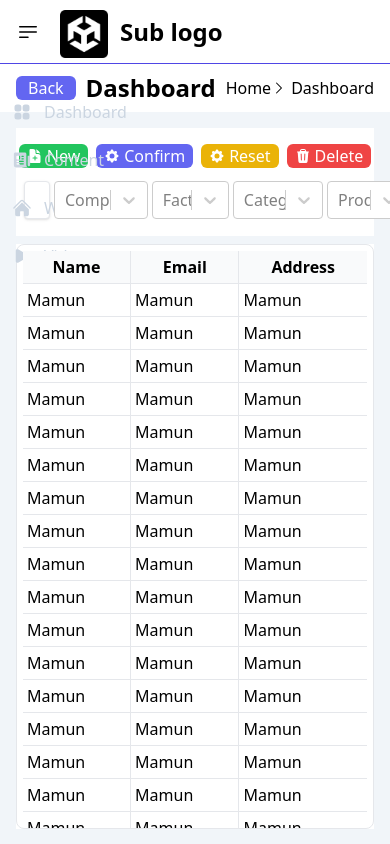
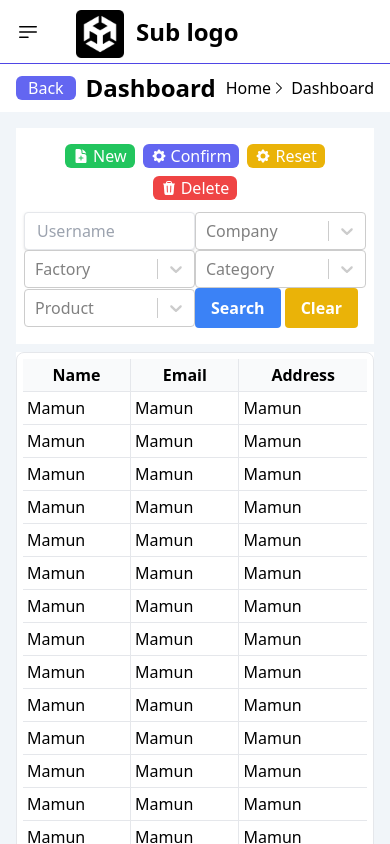
Before and after one commit to suportdevs/react-admin-dashboard-client, a React (Create React App) app: page / in a window 390 px wide. Shown: the top 844 px of the page. Built offline with nearby package versions, Linux system fonts and the light colour scheme.

Commit message:
header, sidebar, off canvas menu and content make responsive

```diff
--- a/src/components/Content.jsx
+++ b/src/components/Content.jsx
@@ -12,28 +12,28 @@ const options = [
 const Content = () => {
     return (
         <>
-        <div className="flex flex-col mt-4 mx-4 rounded-md h-[83vh]">
+        <div className="flex flex-col mt-4 mx-4 rounded-md lg:h-[83vh] ">
             <div className="bg-white flex flex-col py-4 p-2">
-                <div className="flex items-center gap-2 justify-center">
+                <div className="flex flex-wrap items-center gap-2 justify-center">
                     <Link className="flex items-center gap-1 bg-green-500 hover:bg-green-600 text-white px-2 rounded-md focus:ring-4 ring-green-500/50"><span><DocumentPlusIcon className="w-4 h-4" /></span> New</Link>
                     <Link className="flex items-center gap-1 bg-indigo-500 hover:bg-indigo-600 text-white px-2 rounded-md focus:ring-4 ring-indigo-500/50"><span><Cog8ToothIcon className="w-4 h-4" /></span> Confirm</Link>
                     <Link className="flex items-center gap-1 bg-yellow-500 hover:bg-yellow-600 text-white px-2 rounded-md focus:ring-4 ring-yellow-500/50"><span><Cog8ToothIcon className="w-4 h-4" /></span> Reset</Link>
                     <Link className="flex items-center gap-1 bg-red-500 hover:bg-red-600 text-white px-2 rounded-md focus:ring-4 ring-red-500/50"><span><TrashIcon className="w-4 h-4" /></span> Delete</Link>
                 </div>
-                <div className="flex items-center gap-1 mt-3">
-                    <div className="w-52">
+                <div className="flex flex-wrap lg:flex-nowrap items-center lg:gap-1 mt-3">
+                    <div className="w-6/12 lg:w-1/2">
                         <input class="shadow appearance-none border rounded w-full py-2 px-3 text-gray-700 leading-tight focus:outline-none focus:shadow-outline focus:ring-2 ring-blue-400" id="username" type="text" placeholder="Username" />
                     </div>
-                    <div className="w-52">
+                    <div className="w-6/12 lg:w-1/2">
                         <ReactSelect options={options} placeholder="Company" />
                     </div>
-                    <div className="w-52">
+                    <div className="w-6/12 lg:w-1/2">
                         <ReactSelect options={options} placeholder="Factory" />
                     </div>
-                    <div className="w-52">
+                    <div className="w-6/12 lg:w-1/2">
                         <ReactSelect options={options} placeholder="Category" />
                     </div>
-                    <div className="w-52">
+                    <div className="w-6/12 lg:w-1/2">
                         <ReactSelect options={options} placeholder="Product" />
                     </div>
                     <div className="flex items-center gap-1">
--- a/src/components/Header.jsx
+++ b/src/components/Header.jsx
@@ -4,7 +4,7 @@ import { Link } from 'react-router-dom';
 import { menuItems } from '../dataset';
 import Logo from "../components/Logo";
 
-const Header = ({ inactive, setInactive }) => {
+const Header = ({ inactive, setInactive, offCanvas, setOffCanvas }) => {
     const [active, setActive] = useState(false);
     const [menuItemsState, setMenuItemsState] = useState(menuItems.map(() => false));
 
@@ -17,10 +17,11 @@ const Header = ({ inactive, setInactive }) => {
     return (
         <div className="bg-white w-full h-16 flex items-center lg:justify-between gap-5 lg:gap-0 p-4 border-b-[1px] border-indigo-600 md:bg-red-400 lg:bg-green-400 xl:bg-blue-400 2xl:bg-tomato-400">
             <div>
-                <Bars3BottomLeftIcon className="w-6 h-6 cursor-pointer" onClick={() => setInactive(!inactive)}/>
+                <Bars3BottomLeftIcon className="w-6 h-6 cursor-pointer hidden lg:block" onClick={() => setInactive(!inactive)}/>
+                <Bars3BottomLeftIcon className="w-6 h-6 cursor-pointer lg:hidden" onClick={() => setOffCanvas(!offCanvas)}/>
             </div>
             <div className="flex items-center">
-                <Logo inactive={true} />
+                <Logo inactive={true} lg_device={true}   />
             </div>
             <div className="lg:flex items-center hidden sm:hidden">
                 {
@@ -43,10 +44,10 @@ const Header = ({ inactive, setInactive }) => {
                     ))
                 }
                 <div className=" p-3 cursor-pointer">
-                    <BellIcon className="w-6 h-6"/>
+                    <BellIcon className="w-5 h-5"/>
                 </div>
                 <div className=" p-3 cursor-pointer">
-                    <ChatBubbleLeftRightIcon className="w-6 h-6"/>
+                    <ChatBubbleLeftRightIcon className="w-5 h-5"/>
                 </div>
                 <div className=" p-3 relative ">
                     <img className="inline-block h-10 w-10 rounded-full ring-2 ring-white cursor-pointer" src="https://images.unsplash.com/photo-1491528323818-fdd1faba62cc?ixlib=rb-1.2.1&ixid=eyJhcHBfaWQiOjEyMDd9&auto=format&fit=facearea&facepad=2&w=256&h=256&q=80" alt="" onClick={() => {
@@ -54,9 +55,9 @@ const Header = ({ inactive, setInactive }) => {
                         setMenuItemsState(menuItems.map(() => false));
                     }}/>
                    <div className={`absolute flex flex-col  shadow-lg border overflow-hidden right-0 top-full bg-white z-10 transition-all ease-in-out duration-300 origin-top ${active ? 'scale-y-100 opacity-100' : 'scale-y-0 opacity-0'}`}>
-                        <Link to='/dashboard' className='py-2 px-4 flex items-center gap-3 hover:bg-gray-100'><HomeIcon className='w-6 h-6' /> Dashboard</Link>
-                        <Link to='/profile' className='py-2 px-4 flex items-center gap-3 hover:bg-gray-100'><UserIcon className='w-6 h-6' /> Profile</Link>
-                        <Link to='/profile' className='py-2 px-4 flex items-center gap-3 hover:bg-gray-100'><Cog8ToothIcon className='w-6 h-6' /> Setting</Link>
+                        <Link to='/dashboard' className='py-2 px-4 flex items-center gap-3 hover:bg-gray-100'><HomeIcon className='w-5 h-5' /> Dashboard</Link>
+                        <Link to='/profile' className='py-2 px-4 flex items-center gap-3 hover:bg-gray-100'><UserIcon className='w-5 h-5' /> Profile</Link>
+                        <Link to='/profile' className='py-2 px-4 flex items-center gap-3 hover:bg-gray-100'><Cog8ToothIcon className='w-5 h-5' /> Setting</Link>
                    </div>
                 </div>
             </div>
--- a/src/components/Logo.jsx
+++ b/src/components/Logo.jsx
@@ -1,13 +1,15 @@
+import { XMarkIcon } from "@heroicons/react/24/solid";
 import logo from "../images/logo.png"
 
-const Logo = ({inactive}) => {
+const Logo = ({inactive, offCanvas, setOffCanvas, lg_device}) => {
 
     return (
-        <div className="flex items-center gap-3">
-            <div>
+        <div className="flex items-center justify-between gap-3 px-4 lg:px-0">
+            <div className={`${lg_device ? 'lg:hidden' : ''}`}>
                 <img src={logo} alt="logo" className={`w-12 h-auto ${inactive ? 'mt-1' : 'mt-0'}`} />
             </div>
-            <h2 className={`text-2xl font-bold overflow-hidden transition-width ease-in duration-300 ${inactive ? 'w-auto' : 'w-0'}`}>Sub logo</h2>
+            <h2 className={`flex items-center text-2xl font-bold overflow-hidden transition-width ease-in duration-300 ${inactive ? 'w-auto' : 'w-0'} ${lg_device ? 'lg:hidden' : ''}`} >Sub logo </h2>
+            {!inactive || offCanvas ? <XMarkIcon className="w-6 h-6 lg:hidden cursor-pointer" onClick={() => setOffCanvas(!offCanvas)} /> : ''}
         </div>
     )
 }
--- a/src/components/MenuItem.jsx
+++ b/src/components/MenuItem.jsx
@@ -2,7 +2,7 @@ import { useEffect, useRef, useState } from 'react';
 import AngleDownIcon from "./AngleDownIcon";
 import MenuItemLink from "./MenuItemLink";
 
-const MenuItem = ({ name, icon, subMenus, inactive, setInactive }) => {
+const MenuItem = ({ name, icon, subMenus, inactive, setInactive, offCanvas, setOffCanvas }) => {
     const [openMenu, setOpenMenu] = useState(false);
     const dropdownRef = useRef(null);
 
@@ -17,20 +17,20 @@ const MenuItem = ({ name, icon, subMenus, inactive, setInactive }) => {
 
     return (
         <div>
-            <div className="menu flex items-center justify-between p-3 rounded-sm cursor-pointer hover:bg-slate-800 hover:text-white" onClick={() => {
+            <div className={`menu flex items-center justify-between p-3 rounded-sm cursor-pointer hover:bg-slate-800 hover:text-white ${!inactive || offCanvas ? 'visible' : 'invisible lg:visible'}`} onClick={() => {
                 setOpenMenu(!openMenu);
                 setInactive(true);
                 toggleDropdown();
             }}>
                 <div className="flex items-center gap-3" >
                     {icon}
-                    <div className={`${!inactive ? 'w-0 h-0 opacity-0 invisible' : ''}`}>{name}</div>
+                    <div className={`${!inactive ? 'w-0 h-0 opacity-0 visible lg:invisible' : ''}`}>{name}</div>
                 </div>
                 {subMenus && subMenus.length > 0 ? <AngleDownIcon inactive={inactive} openMenu={openMenu} /> : ''}
             </div>
             <div ref={dropdownRef} className={`dropdown-menu flex flex-col overflow-hidden max-h-0 transition[max-height] ease-in duration-300`}>
                 {subMenus && subMenus.length > 0 && subMenus.map((menu, index) => (
-                    <MenuItemLink key={index} to={menu.to} name={menu.name}/>
+                    <MenuItemLink key={index} to={menu.to} name={menu.name} />
                 ))}
             </div>
         </div>
--- a/src/components/Sidebar.jsx
+++ b/src/components/Sidebar.jsx
@@ -3,29 +3,24 @@ import Logo from "./Logo";
 import MenuItem from "./MenuItem";
 import { menuItems } from "../dataset";
 
-const Sidebar = ({ inactive, setInactive }) => {
+const Sidebar = ({ inactive, setInactive, offCanvas, setOffCanvas }) => {
     const [menuItemsState, setMenuItemsState] = useState(menuItems.map(() => false));
 
     useEffect(() => {
-        if(!inactive){
+        if (!inactive) {
             setMenuItemsState(menuItems.map(() => false));
         }
-    },[inactive]);
-
-    // const handleExpand = (index) => {
-    //     const updatedMenuItemsState = menuItemsState.map((state, idx) => idx === index ? !state : false);
-    //     setMenuItemsState(updatedMenuItemsState);
-    // };
+    }, [inactive]);
 
     return (
-        <div className={`bg-slate-900 text-slate-300 ${inactive ? 'w-0 lg:w-1/5 sticky' : 'w-1/2 lg:w-20'} h-screen lg:px-4 transition[weight] ease-in duration-300`}>
-            <Logo inactive={inactive} />
+        <div className={`${offCanvas ? 'fixed top-0 left-0 z-20 w-10/12' : 'w-0'} lg:relative bg-slate-900 text-slate-300 ${inactive ? 'w-0 lg:w-1/5' : 'w-1/2 lg:w-20'} h-screen lg:px-4 transition[weight] ease-in duration-300`}>
+            <Logo inactive={inactive} offCanvas={offCanvas} setOffCanvas={setOffCanvas} />
             <div className="mt-6">
                 {
-                menuItems.map((menu, index) => (
-                    <MenuItem key={index} name={menu.name} icon={menu.icon} subMenus={menu.subMenus || []} inactive={inactive} setInactive={setInactive}/>
-                )
-                )}
+                    menuItems.map((menu, index) => (
+                        <MenuItem key={index} name={menu.name} icon={menu.icon} subMenus={menu.subMenus || []} inactive={inactive} setInactive={setInactive} offCanvas={offCanvas} setOffCanvas={setOffCanvas} />
+                    )
+                    )}
             </div>
         </div>
     )
--- a/src/dataset.js
+++ b/src/dataset.js
@@ -35,40 +35,40 @@ export const menuItems = [
             },
         ]
     },{
-        name: "Warehouse",
+        name: "Blogs",
         icon: <HomeIcon className="w-5 h-5" />,
         to: "/",
         subMenus: [
             {
-                name: "Warehouse 01",
-                to: "/warehouse",
+                name: "Blogs 01",
+                to: "/Blogs",
             },{
-                name: "Warehouse 01",
-                to: "/warehouse",
+                name: "Blogs 01",
+                to: "/Blogs",
             },{
-                name: "Warehouse 01",
-                to: "/warehouse",
+                name: "Blogs 01",
+                to: "/Blogs",
             },{
-                name: "Warehouse 01",
-                to: "/warehouse",
+                name: "Blogs 01",
+                to: "/Blogs",
             },{
-                name: "Warehouse 01",
-                to: "/warehouse",
+                name: "Blogs 01",
+                to: "/Blogs",
             },{
-                name: "Warehouse 5",
-                to: "/warehouse",
+                name: "Blogs 5",
+                to: "/Blogs",
             },{
-                name: "Warehouse 01",
-                to: "/warehouse",
+                name: "Blogs 01",
+                to: "/Blogs",
             },{
-                name: "Warehouse 01",
-                to: "/warehouse",
+                name: "Blogs 01",
+                to: "/Blogs",
             },{
-                name: "Warehouse 06",
-                to: "/warehouse",
+                name: "Blogs 06",
+                to: "/Blogs",
             },{
-                name: "Warehouse 07",
-                to: "/warehouse",
+                name: "Blogs 07",
+                to: "/Blogs",
             },
         ]
     },
--- a/src/pages/Dashboard.jsx
+++ b/src/pages/Dashboard.jsx
@@ -8,11 +8,12 @@ import Content from "../components/Content";
 
 const Dashboard = () => {
     const [inactive, setInactive] = useState(true);
+    const [offCanvas, setOffCanvas] = useState(false);
     return (
         <div className="flex item-center">
-            <Sidebar inactive={inactive} setInactive={setInactive}/>
+            <Sidebar inactive={inactive} setInactive={setInactive} offCanvas={offCanvas} setOffCanvas={setOffCanvas}/>
             <div className="flex flex-col item-center w-full overflow-hidden">
-                <Header inactive={inactive} setInactive={setInactive}/>
+                <Header inactive={inactive} setInactive={setInactive}  offCanvas={offCanvas} setOffCanvas={setOffCanvas}/>
                 <Breamcums title="Dashboard">
                     <Link className="flex items-center">Home <span><ChevronRightIcon className="w-4 h-4" /></span></Link>
                     <Link>Dashboard </Link>
```
